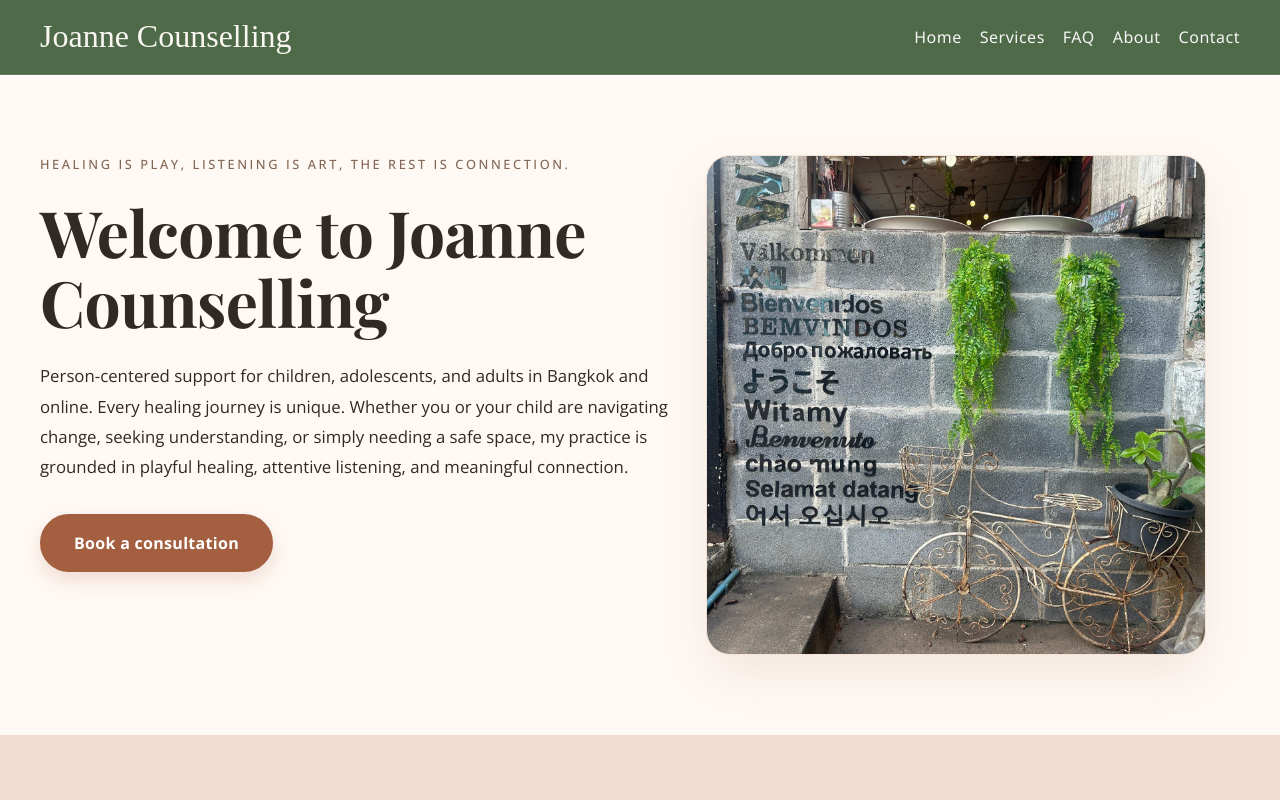
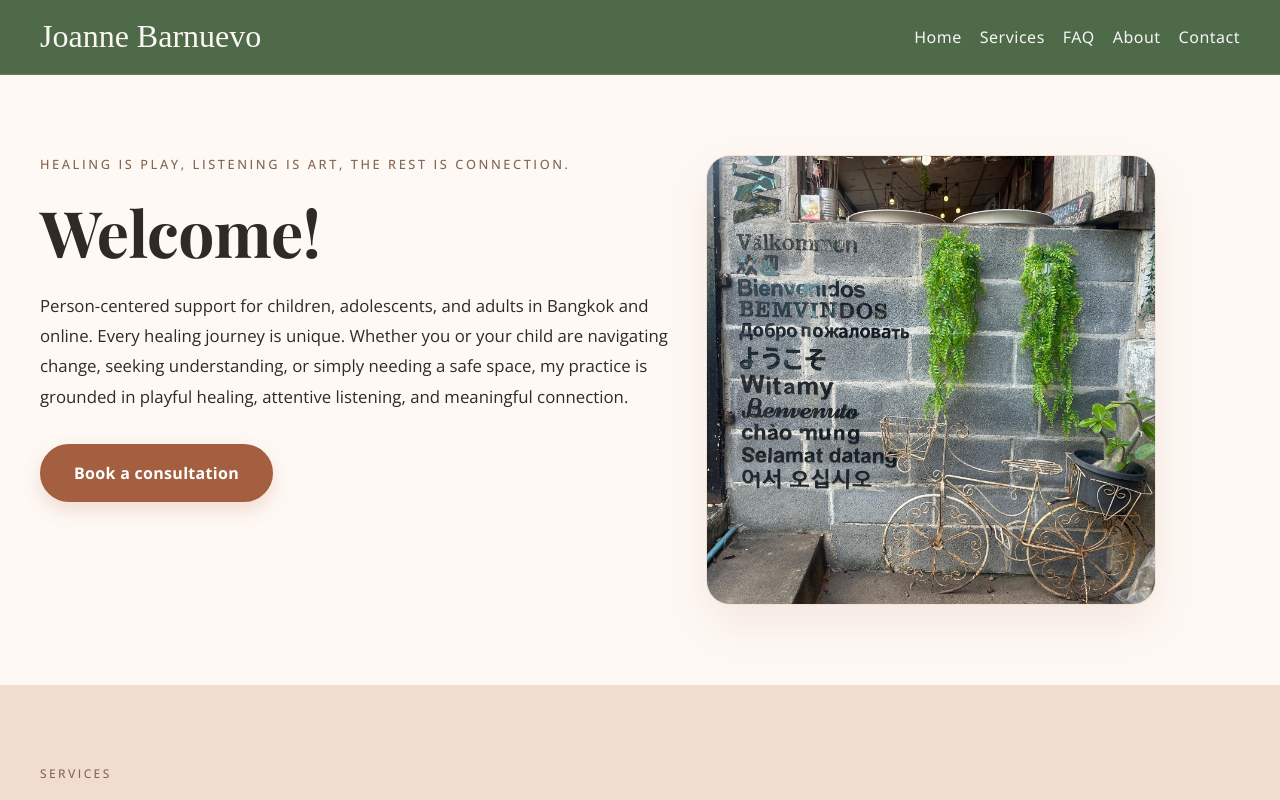
Before and after one commit to joseph-johnson27001/Joanne-s-Counselling-Website, a Vue app: page / in a window 1280 px wide. Shown: the top 800 px of the page. Built offline with nearby package versions, Linux system fonts and the light colour scheme; a web font is replaced by a local one.

Commit message:
Updated name

```diff
--- a/index.html
+++ b/index.html
@@ -3,7 +3,7 @@
   <head>
     <meta charset="UTF-8" />
     <meta name="viewport" content="width=device-width, initial-scale=1.0" />
-    <title>Joanne Counselling</title>
+    <title>Joanne Barnuevo</title>
     <link rel="preconnect" href="https://fonts.googleapis.com" />
     <link rel="preconnect" href="https://fonts.gstatic.com" crossorigin />
     <link
--- a/src/components/layout/Navbar.vue
+++ b/src/components/layout/Navbar.vue
@@ -2,7 +2,7 @@
   <header class="navbar">
     <div class="navbar-inner">
       <div class="brand">
-        <span>Joanne Counselling</span>
+        <span>Joanne Barnuevo</span>
       </div>
 
       <button
--- a/src/components/sections/HeroSection.vue
+++ b/src/components/sections/HeroSection.vue
@@ -4,7 +4,7 @@
       <p class="eyebrow">
         Healing is play, listening is art, the rest is connection.
       </p>
-      <h1>Welcome to Joanne Counselling</h1>
+      <h1>Welcome!</h1>
       <p class="hero-text">
         Person-centered support for children, adolescents, and adults in Bangkok
         and online. Every healing journey is unique. Whether you or your child
@@ -46,6 +46,7 @@ export default {
   padding: 80px 40px !important;
   scroll-margin-top: 75px;
   background: #fef9f5;
+  width: 100%;
 }
 
 @media (max-width: 900px) {
@@ -89,8 +90,8 @@ h1 {
 }
 
 .hero-visual {
-  height: 500px;
-  width: 500px;
+  height: 450px;
+  width: 450px;
   overflow: hidden;
 }
 
```
